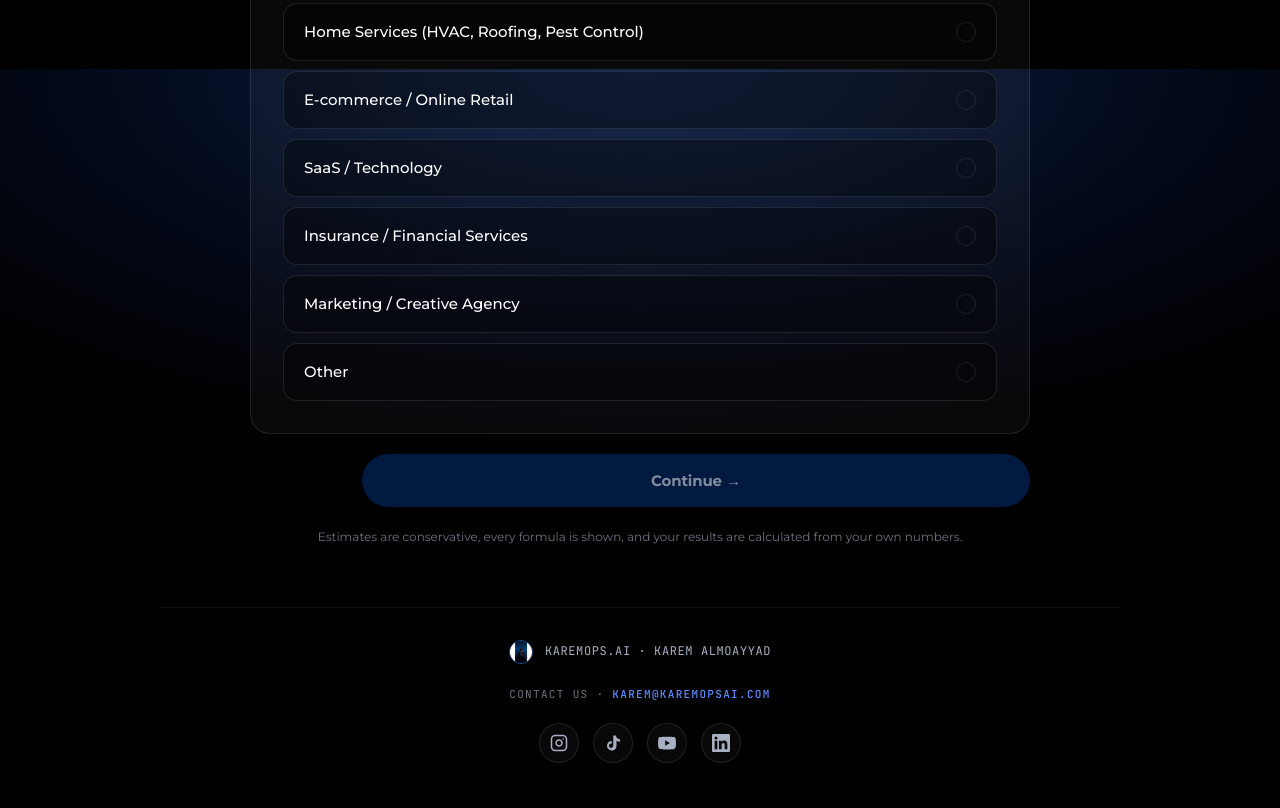
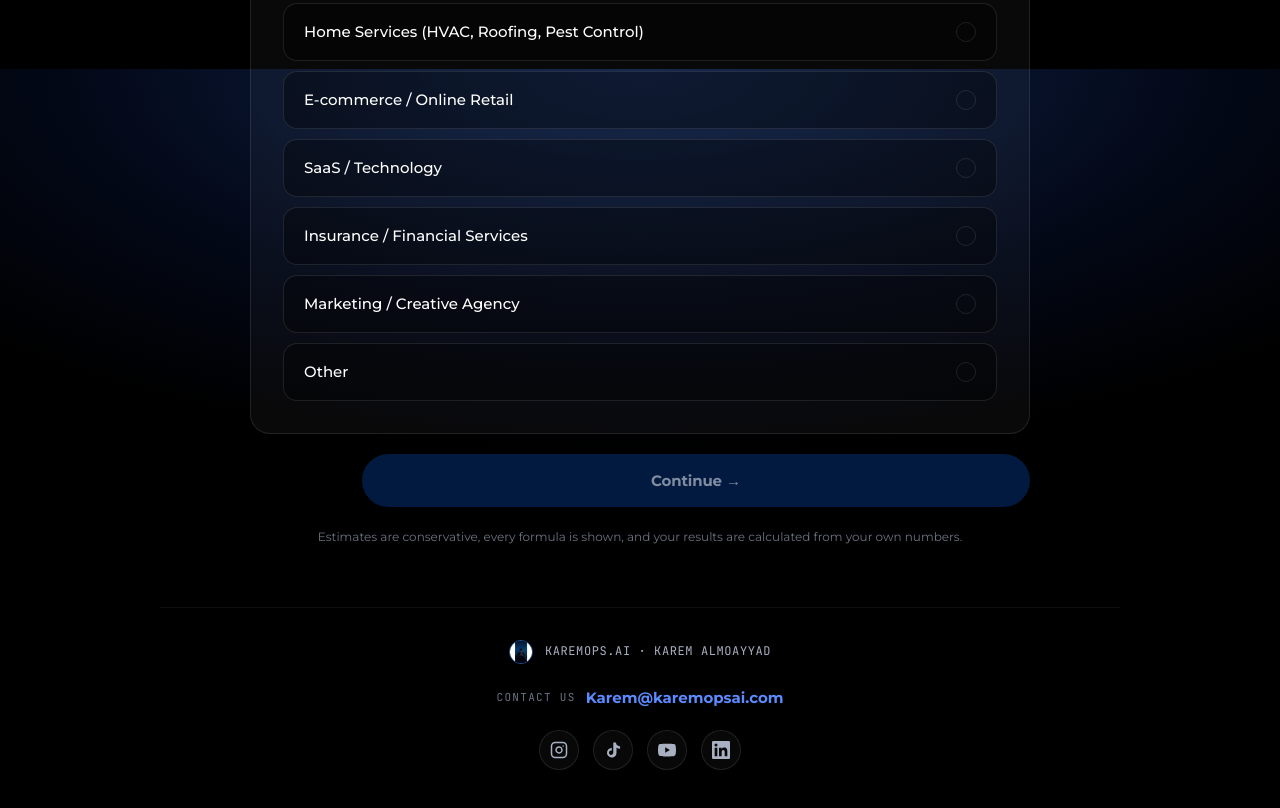
Before and after one commit to karemopsai/karemops-site, a plain HTML site: page find-your-leaks-v2.html in a window 1280 px wide. Shown: the part 731-1539 px from the top of the page. Drawn offline with Linux system fonts and the light colour scheme.

Commit message:
Style footer email in mixed case with brand blue emphasis

```diff
--- a/find-your-leaks-v2.html
+++ b/find-your-leaks-v2.html
@@ -669,20 +669,29 @@
   }
   .footer-contact {
     margin-top: 22px;
+    font-family: 'Montserrat', sans-serif;
+    font-size: 14px;
+    color: var(--text-muted);
+    display: flex;
+    align-items: center;
+    justify-content: center;
+    gap: 10px;
+    flex-wrap: wrap;
+  }
+  .footer-contact .label {
     font-family: 'JetBrains Mono', monospace;
     font-size: 11px;
+    letter-spacing: 0.12em;
     text-transform: uppercase;
-    letter-spacing: 0.12em;
-    color: var(--text-muted);
-  }
-  .footer-contact .label {
     color: var(--text-dim);
-    margin-right: 8px;
   }
   .footer-contact a {
     color: var(--brand-blue-2);
-    font-weight: 500;
+    font-weight: 600;
+    font-size: 15px;
+    letter-spacing: 0;
   }
+  .footer-contact a:hover { color: var(--text); }
   .socials {
     display: flex;
     justify-content: center;
@@ -777,7 +786,8 @@
     <span>KAREMOPS.AI · KAREM ALMOAYYAD</span>
   </div>
   <div class="footer-contact">
-    <span class="label">CONTACT US ·</span><a href="mailto:karem@karemopsai.com">karem@karemopsai.com</a>
+    <span class="label">Contact us</span>
+    <a href="mailto:Karem@karemopsai.com">Karem@karemopsai.com</a>
   </div>
   <div class="socials">
     <a href="https://instagram.com/karemops.ai" target="_blank" rel="noopener" aria-label="Instagram">
```
